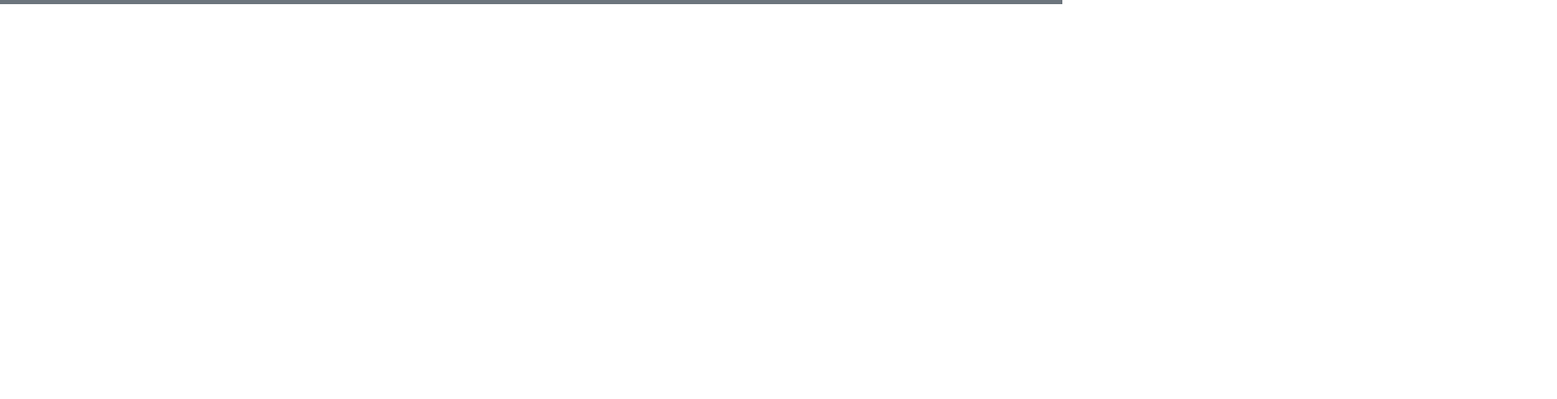
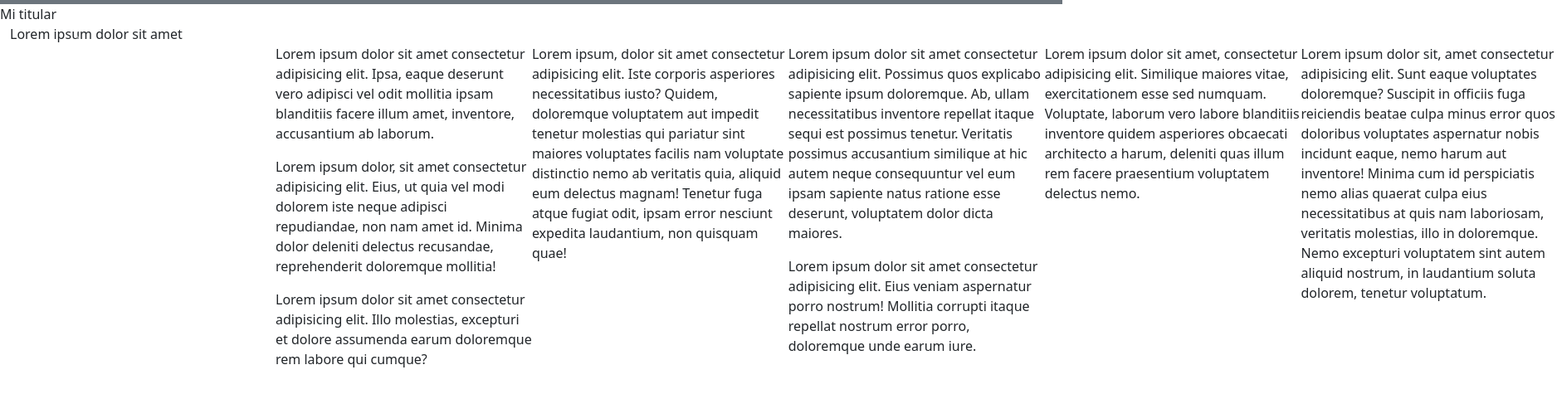
Before and after one commit to Heltta/jap-14.1-responsive-design-y-bootstrap, a plain HTML site: page index.html in a window 1280 px wide. Shown: the part 51-532 px from the top of the page at 83% size, 1876 px wide, since content can reach past the window. Drawn offline with nearby package versions, Linux system fonts and the light colour scheme.

Commit message:
Placeholder paragraphs

```diff
--- a/css/index.css
+++ b/css/index.css
@@ -9,3 +9,18 @@ header nav a.navbar-brand {
 header nav ul li.nav-item .nav-link{
     text-transform: capitalize;
 }
+
+p {
+    display: inline-block;
+}
+
+#contenidoDeTexto {
+    display: flex;
+    flex-flow: column;
+    flex-wrap: wrap;
+    height: 60vh;
+}
+
+#contenidoDeTexto  p {
+    width: 33%;
+}
--- a/index.html
+++ b/index.html
@@ -9,7 +9,7 @@
       integrity="sha384-EVSTQN3/azprG1Anm3QDgpJLIm9Nao0Yz1ztcQTwFspd3yD65VohhpuuCOmLASjC"
       crossorigin="anonymous"
     />
-    <link rel="stylesheet" href="css/index.css">
+    <link rel="stylesheet" href="css/index.css" />
   </head>
   <body>
     <header>
@@ -30,7 +30,9 @@
           <div class="collapse navbar-collapse" id="navbarSupportedContent">
             <ul class="navbar-nav me-auto mb-2 mb-lg-0">
               <li class="nav-item">
-                <a class="nav-link active" aria-current="page" href="#">Dolor</a>
+                <a class="nav-link active" aria-current="page" href="#"
+                  >Dolor</a
+                >
               </li>
               <li class="nav-item">
                 <a class="nav-link" href="#">Sit</a>
@@ -54,7 +56,115 @@
         </div>
       </nav>
     </header>
-    <main></main>
+    <main class="container-fluid">
+      <section class="row">
+        <div class="col">
+          <div class="row">Mi titular</div>
+          <div class="row">
+            <div
+              id="carouselExampleInterval"
+              class="carousel slide"
+              data-bs-ride="carousel"
+            >
+              <div class="carousel-inner">
+                <div class="carousel-item active" data-bs-interval="10000">
+                  Lorem ipsum dolor sit amet
+                </div>
+                <div class="carousel-item" data-bs-interval="2000">
+                  Suscipit quo fuga unde?
+                </div>
+                <div class="carousel-item">
+                  Consectetur adipisicing elit
+                </div>
+              </div>
+              <button
+                class="carousel-control-prev"
+                type="button"
+                data-bs-target="#carouselExampleInterval"
+                data-bs-slide="prev"
+              >
+                <span
+                  class="carousel-control-prev-icon"
+                  aria-hidden="true"
+                ></span>
+                <span class="visually-hidden">Previous</span>
+              </button>
+              <button
+                class="carousel-control-next"
+                type="button"
+                data-bs-target="#carouselExampleInterval"
+                data-bs-slide="next"
+              >
+                <span
+                  class="carousel-control-next-icon"
+                  aria-hidden="true"
+                ></span>
+                <span class="visually-hidden">Next</span>
+              </button>
+            </div>
+          </div>
+        </div>
+      </section>
+      <section class="row">
+        <div class="col"></div>
+        <div id="contenidoDeTexto" class="col-9">
+          <p>
+            Lorem ipsum dolor sit amet consectetur adipisicing elit. Ipsa, eaque
+            deserunt vero adipisci vel odit mollitia ipsam blanditiis facere
+            illum amet, inventore, accusantium ab laborum.
+          </p>
+          <p>
+            Lorem ipsum dolor, sit amet consectetur adipisicing elit. Eius, ut
+            quia vel modi dolorem iste neque adipisci repudiandae, non nam amet
+            id. Minima dolor deleniti delectus recusandae, reprehenderit
+            doloremque mollitia!
+          </p>
+          <p>
+            Lorem ipsum dolor sit amet consectetur adipisicing elit. Illo
+            molestias, excepturi et dolore assumenda earum doloremque rem labore
+            qui cumque?
+          </p>
+          <p>
+            Lorem ipsum, dolor sit amet consectetur adipisicing elit. Iste
+            corporis asperiores necessitatibus iusto? Quidem, doloremque
+            voluptatem aut impedit tenetur molestias qui pariatur sint maiores
+            voluptates facilis nam voluptate distinctio nemo ab veritatis quia,
+            aliquid eum delectus magnam! Tenetur fuga atque fugiat odit, ipsam
+            error nesciunt expedita laudantium, non quisquam quae!
+          </p>
+          <p>
+            Lorem ipsum dolor sit amet consectetur adipisicing elit. Possimus
+            quos explicabo sapiente ipsum doloremque. Ab, ullam necessitatibus
+            inventore repellat itaque sequi est possimus tenetur. Veritatis
+            possimus accusantium similique at hic autem neque consequuntur vel
+            eum ipsam sapiente natus ratione esse deserunt, voluptatem dolor
+            dicta maiores.
+          </p>
+          <p>
+            Lorem ipsum dolor sit amet consectetur adipisicing elit. Eius veniam
+            aspernatur porro nostrum! Mollitia corrupti itaque repellat nostrum
+            error porro, doloremque unde earum iure.
+          </p>
+          <p>
+            Lorem ipsum dolor sit amet, consectetur adipisicing elit. Similique
+            maiores vitae, exercitationem esse sed numquam. Voluptate, laborum
+            vero labore blanditiis inventore quidem asperiores obcaecati
+            architecto a harum, deleniti quas illum rem facere praesentium
+            voluptatem delectus nemo.
+          </p>
+          <p>
+            Lorem ipsum dolor sit, amet consectetur adipisicing elit. Sunt eaque
+            voluptates doloremque? Suscipit in officiis fuga reiciendis beatae
+            culpa minus error quos doloribus voluptates aspernatur nobis
+            incidunt eaque, nemo harum aut inventore! Minima cum id perspiciatis
+            nemo alias quaerat culpa eius necessitatibus at quis nam laboriosam,
+            veritatis molestias, illo in doloremque. Nemo excepturi voluptatem
+            sint autem aliquid nostrum, in laudantium soluta dolorem, tenetur
+            voluptatum.
+          </p>
+        </div>
+      </section>
+    </main>
     <footer></footer>
     <script
       src="https://cdn.jsdelivr.net/npm/@popperjs/core@2.9.2/dist/umd/popper.min.js"
```
